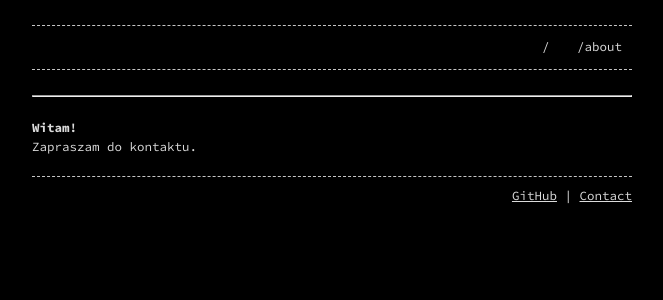
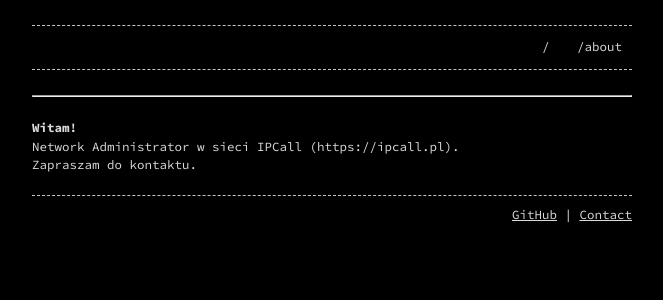
Before and after one commit to esccode/esccode.github.io, a Jekyll site: the page built from index.md, in a window 1280 px wide. Shown: the top 300 px of the page, without its empty margins (308-971 px from the left). Built offline with Jekyll 4.4.1, drawn with Linux system fonts in a browser that asks for light colours.

Commit message:
Update index.md

```diff
--- a/index.md
+++ b/index.md
@@ -6,5 +6,6 @@ permalink: /
 ---
 
 # Witam!
+Network Administrator w sieci IPCall (https://ipcall.pl).
 
 Zapraszam do kontaktu.
```
